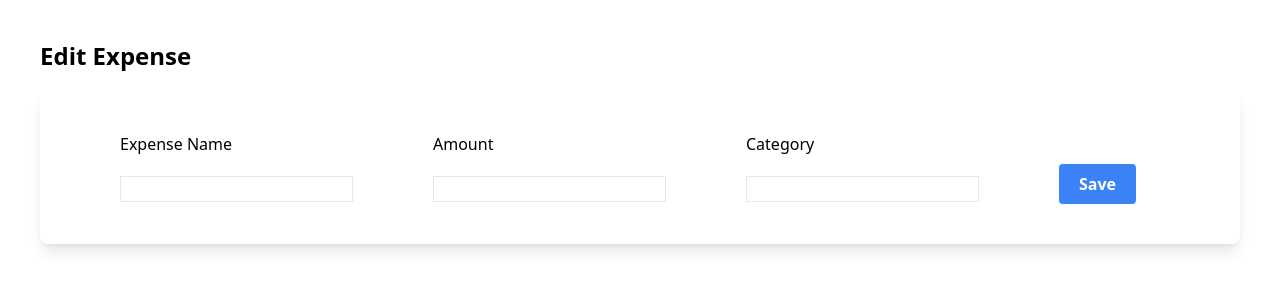
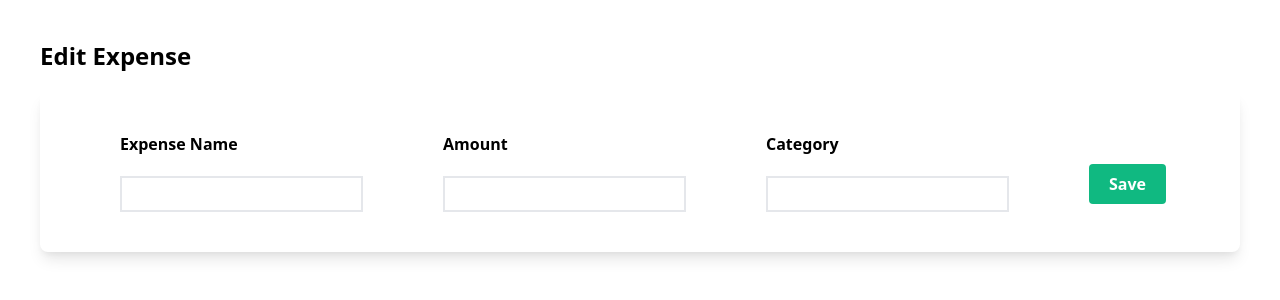
Before and after one commit to stanislavtz/expense-tracker, a Django app: template myapp/templates/myapp/edit_expense.html in a window 1280 px wide. Shown: the top 300 px of the page. Run offline with Django 5.2, Linux system fonts and the light colour scheme; the template is opened without the code that fills it: values that come from a table or form of the project are taken from there, others are empty; style sheets or scripts are compiled from the project's sources.

Commit message:
Update create expense template.

```diff
--- a/myapp/templates/myapp/includes/create_expense.html
+++ b/myapp/templates/myapp/includes/create_expense.html
@@ -3,27 +3,31 @@
     <div class="form-container p-10 flex">
         <div class="mx-10">
             <div class="mb-5">
-                <label>Expense Name</label>
+                <label class="font-bold">Expense Name</label>
             </div>
-            <div class="border">{{ form.name }}</div>
+            <div class="border-2 p-1">{{ form.name }}</div>
         </div>
 
         <div class="mx-10">
             <div class="mb-5">
-                <label>Amount</label>
+                <label class="font-bold">Amount</label>
             </div>
-            <div class="border">{{ form.amount }}</div>
+            <div class="border-2 p-1">{{ form.amount }}</div>
         </div>
 
         <div class="mx-10">
             <div class="mb-5">
-                <label>Category</label>
+                <label class="font-bold">Category</label>
             </div>
-            <div class="border">{{ form.category }}</div>
+            <div class="border-2 p-1">{{ form.category }}</div>
         </div>
 
         <div class="mx-10 mt-8">
-            <button type="submit" class="bg-blue-500 hover:bg-blue-700 text-white font-bold py-2 px-5 rounded">Save</button>
+            {% if is_edit_form %}
+                <button type="submit" class="bg-green-500 hover:bg-green-700 text-white font-bold py-2 px-5 rounded">Save</button>
+            {% else %}
+                <button type="submit" class="bg-blue-500 hover:bg-blue-700 text-white font-bold py-2 px-5 rounded">Save</button>
+            {% endif %}
         </div>
     </div>
 </form>
```
